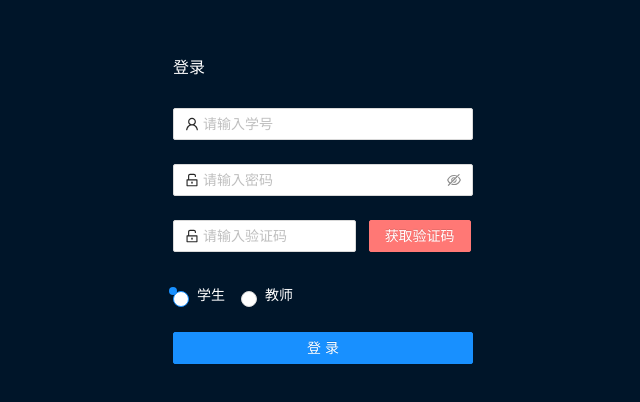
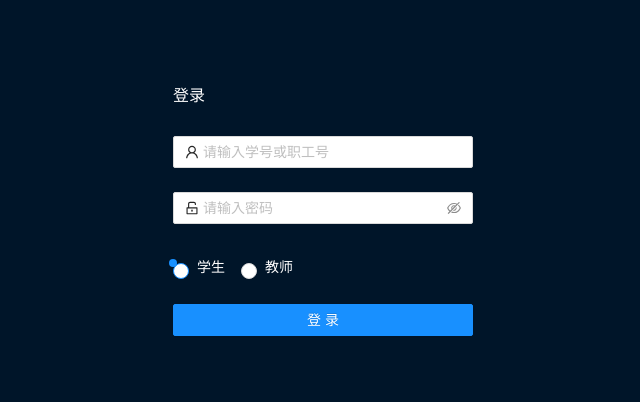
Before and after one commit to 2605374497/design, a React app: page / in a window 1280 px wide. Shown: the part 180-582 px from the top of the page, without its empty margins (317-957 px from the left). Built offline with nearby package versions, Linux system fonts and the light colour scheme.

Commit message:
登录失败

```diff
--- a/src/App.js
+++ b/src/App.js
@@ -1,4 +1,3 @@
-import logo from './logo.svg';
 import './styles/App.scss';
 import { BrowserRouter as Router, Switch, Route } from 'react-router-dom';
 import Login from './view/Login';
--- a/src/styles/Login.scss
+++ b/src/styles/Login.scss
@@ -1,21 +1,27 @@
-body{
+body {
   background-color: #001529;
   display: flex;
   flex-direction: row;
   justify-content: center;
   align-items: center;
 }
-.login-content .login{
+
+.login {
+  .login-content .login {
     color: white;
     font-size: 16px;
   }
-.form{
+
+  .form {
     width: 300px;
   }
-.title{
+
+  .title {
     color: white;
     font-size: 16px;
   }
-.radio{
+
+  .radio {
     color: white;
   }
+}
--- a/src/view/Login.js
+++ b/src/view/Login.js
@@ -1,22 +1,40 @@
-import { Row, Col, Form, Input, Button, Radio } from 'antd';
+import { Row, Col, Form, Input, Button, Radio, Message } from 'antd';
 import { UserOutlined, UnlockOutlined } from '@ant-design/icons';
 import '../styles/Login.scss';
 import axios from 'axios';
 import '../mock/mock';
+import { useHistory } from 'react-router-dom'
 
 const FormItem = Form.Item;
-function Login() {
+const Login = () => {
+  const history = useHistory();
   const onFinish = (values) => {
-    console.log('Success:', values);
+    if (values.select === 'student') {
+      axios.get("/api/get/student").then((res) => {
+        const data = res.data.student;
+        data.map((item, index) => {
+          if (values.netID === item.netID && values.password === item.password) {
+            history.push('/About');
+          } else {
+            if (index === data.length - 1) {
+              Message.error({
+                top: 100,
+                duration: 2,
+                maxCount: 3,
+                rtl: true,
+                prefixCls: 'my-message',
+              });
+            }
+          }
+        })
+      });
+    }
   };
-
-  axios.get("/api/get/student").then((res) => {
-    console.log(res);
-  });
   const onFinishFailed = (errorInfo) => {
     console.log('Failed:', errorInfo);
   };
   return (
+    <div className="login">
       <Form
         className="form"
         name="basic"
@@ -25,10 +43,10 @@ function Login() {
         onFinishFailed={onFinishFailed}>
         <FormItem className="title">登录</FormItem>
         <FormItem
-        name="username"
-        rules={[{ required: true, message: '请输入学号!' }]}
+          name="netID"
+          rules={[{ required: true, message: '请输入学号或职工号!' }]}
         >
-        <Input placeholder="请输入学号" prefix={<UserOutlined />} />
+          <Input placeholder="请输入学号或职工号" prefix={<UserOutlined />} />
         </FormItem>
 
         <FormItem
@@ -37,7 +55,7 @@ function Login() {
         >
           <Input.Password placeholder="请输入密码" prefix={<UnlockOutlined />} />
         </FormItem>
-      <FormItem
+        {/* <FormItem
           name="code"
           rules={[{ required: true, message: '请输入验证码!' }]}
         >
@@ -49,7 +67,7 @@ function Login() {
               <Button danger type="primary">获取验证码</Button>
             </Col>
           </Row>
-      </FormItem>
+        </FormItem> */}
         <FormItem
           name="select"
           rules={[{ required: true, message: '请选择账号类型!' }]}
@@ -66,6 +84,7 @@ function Login() {
         </Button>
         </FormItem>
       </Form>
+    </div>
   );
 }
 export default Login;
```
Lines whose indentation alone changed are shown as unchanged.
